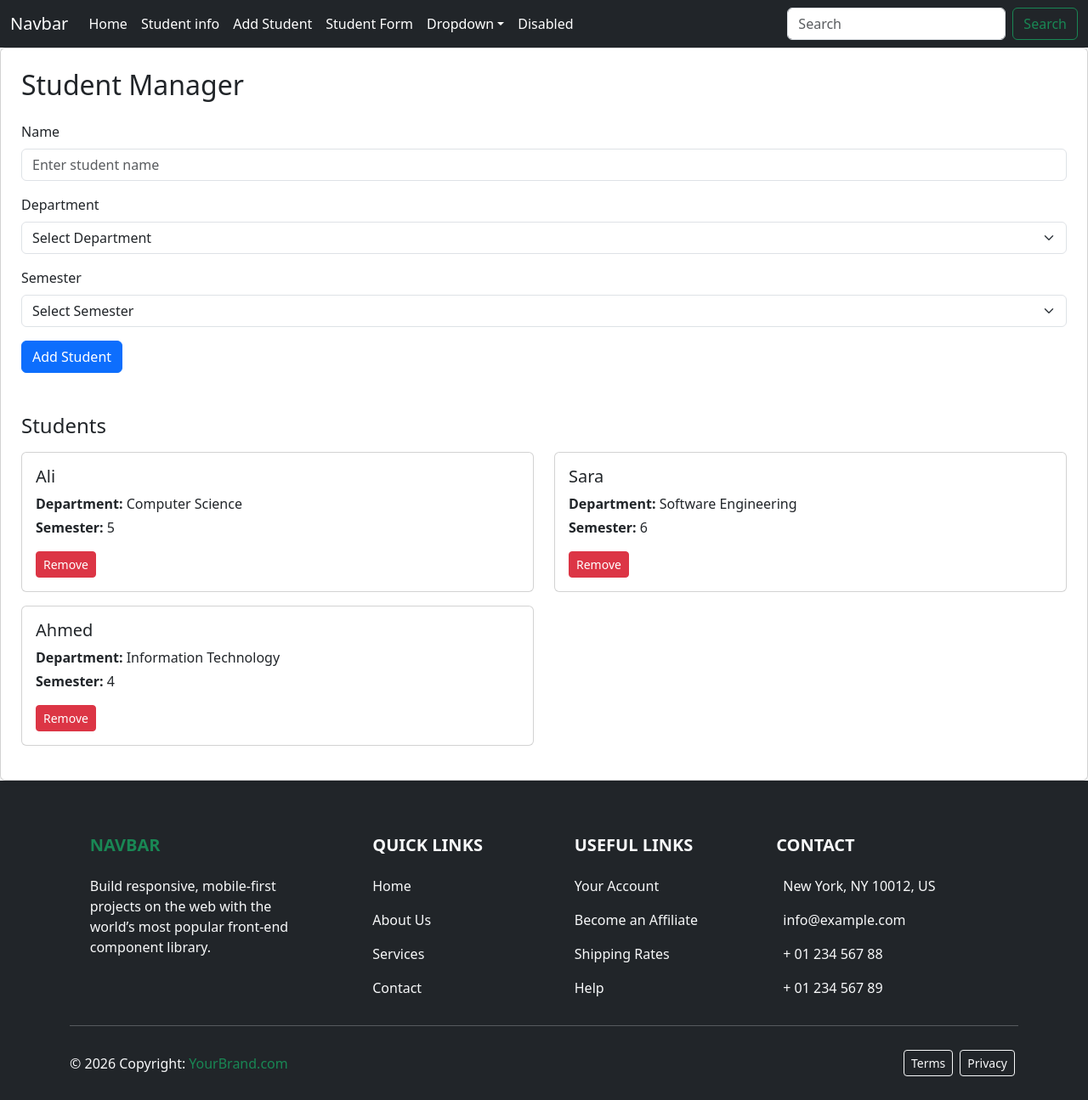
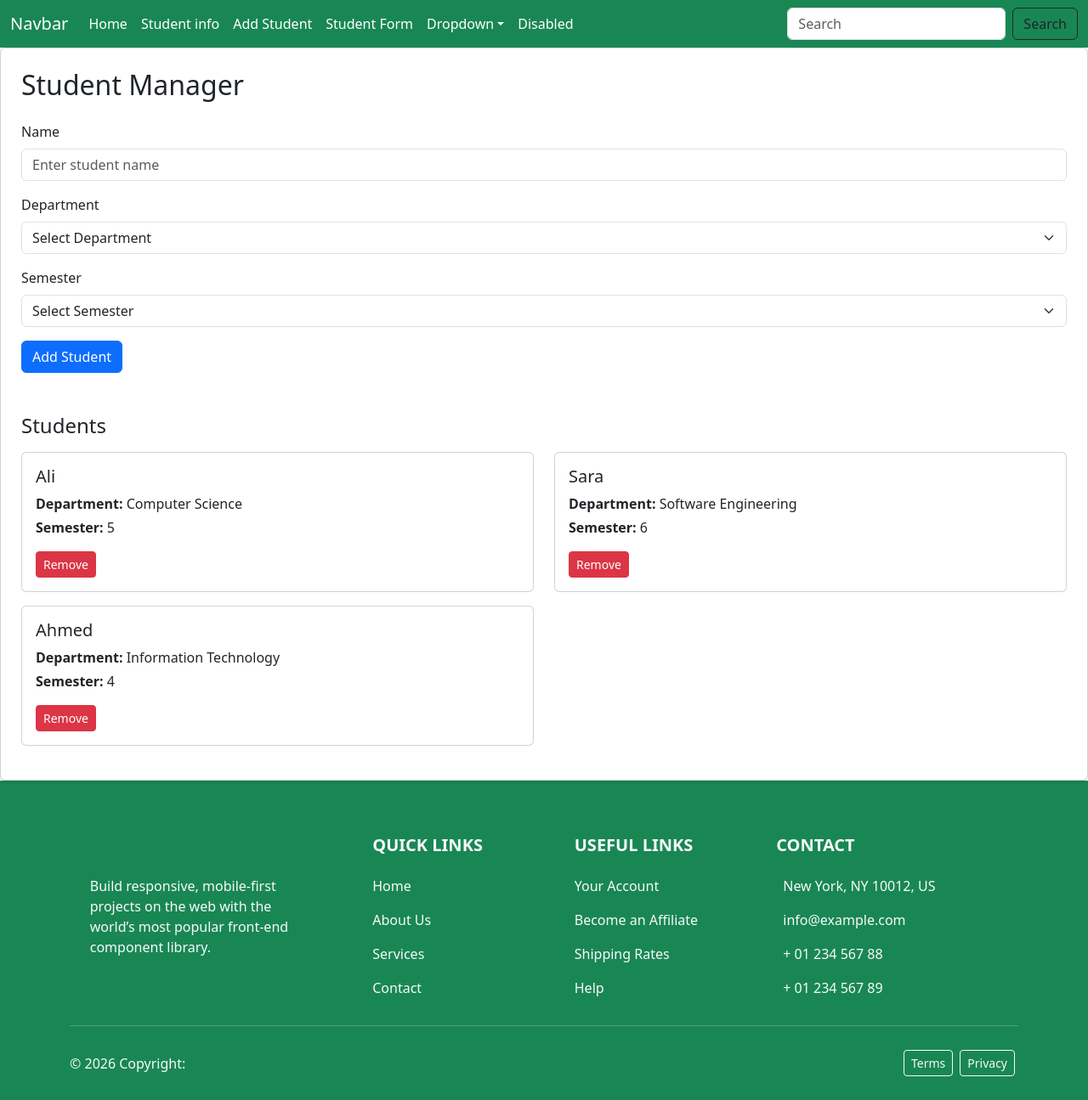
Before and after one commit to bsse2480226-gif/New-project, a React (Vite) app: page / in a window 1280 px wide. Shown: the whole page at 85% size. Built offline with nearby package versions, Linux system fonts and the light colour scheme.

Commit message:
more changes

```diff
--- a/src/components/Footer.jsx
+++ b/src/components/Footer.jsx
@@ -1,6 +1,6 @@
 function Footer() {
   return (
-    <footer className="bg-dark text-light pt-5 pb-4 mt-auto" data-bs-theme="dark">
+    <footer className="bg-success text-light pt-5 pb-4 mt-auto" data-bs-theme="dark">
       <div className="container text-center text-md-start">
         <div className="row text-center text-md-start">
 
--- a/src/components/Header.jsx
+++ b/src/components/Header.jsx
@@ -1,6 +1,6 @@
 function Header() {
   return (
-    <nav className="navbar navbar-expand-lg navbar-light bg-dark">
+    <nav className="navbar navbar-expand-lg navbar-light bg-success" style={{}}>
       <div className="container-fluid">
         <a className="navbar-brand text-white" href="/">Navbar</a>
         <button
@@ -54,7 +54,7 @@ function Header() {
 
           <form className="d-flex" role="search">
             <input className="form-control me-2 text-white" type="search" placeholder="Search" aria-label="Search"/>
-            <button className="btn btn-outline-success" type="submit">Search</button>
+            <button className="btn btn-outline-dark" type="submit">Search</button>
           </form>
         </div>
       </div>
--- a/src/components/StudentProfile.jsx
+++ b/src/components/StudentProfile.jsx
@@ -13,7 +13,7 @@ export default function StudentProfile() {
             <StudentCard id="1" name="yasir idrees khan" email="yasir@gmail.com" major="BSCS" gpa="3.5" phone="1234567890" />
           </div>
           <div className="col-12 col-sm-6 col-md-3">
-            <StudentCard id="2" name="yasir idrees khan" email="yasir@gmail.com" major="BSCS" gpa="3.5" phone="1234567890" />
+            <StudentCard id="2" name="Khuzaima khalid" email="yasir@gmail.com" major="BSCS" gpa="3.5" phone="1234567890" />
           </div>
           <div className="col-12 col-sm-6 col-md-3">
             <StudentCard id="3" name="yasir idrees khan" email="yasir@gmail.com" major="BSCS" gpa="3.5" phone="1234567890" />
```
